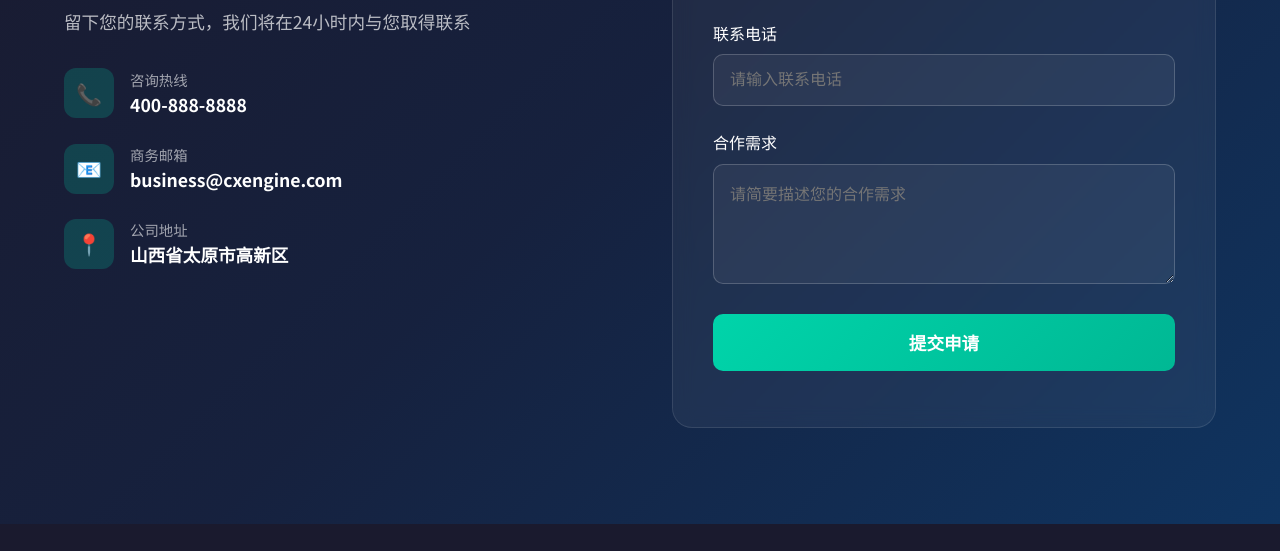
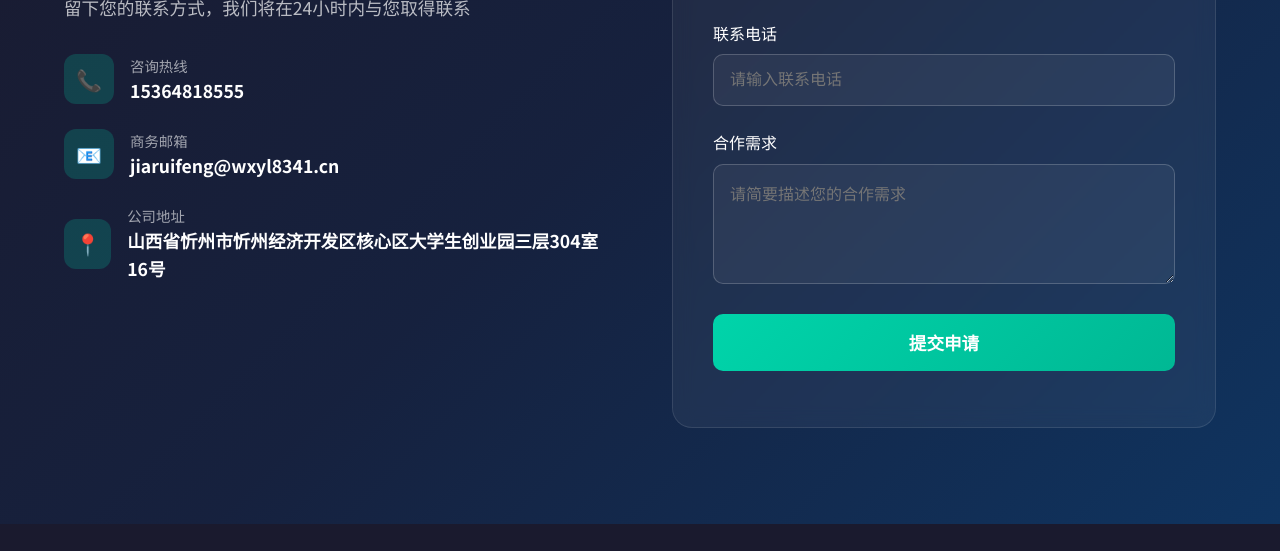
Before and after one commit to rayjia-8341/cxengine-website, a plain HTML site: page index.html in a window 1280 px wide. Shown: the part 3961-4512 px from the top of the page. Drawn offline with Linux system fonts and the light colour scheme.

Commit message:
update contact info

```diff
--- a/index.html
+++ b/index.html
@@ -843,21 +843,21 @@
             <div class="contact-item-icon">📞</div>
             <div class="contact-item-text">
               <span>咨询热线</span>
-              <strong>400-888-8888</strong>
+              <strong>15364818555</strong>
             </div>
           </div>
           <div class="contact-item">
             <div class="contact-item-icon">📧</div>
             <div class="contact-item-text">
               <span>商务邮箱</span>
-              <strong>business@cxengine.com</strong>
+              <strong>jiaruifeng@wxyl8341.cn</strong>
             </div>
           </div>
           <div class="contact-item">
             <div class="contact-item-icon">📍</div>
             <div class="contact-item-text">
               <span>公司地址</span>
-              <strong>山西省太原市高新区</strong>
+              <strong>山西省忻州市忻州经济开发区核心区大学生创业园三层304室16号</strong>
             </div>
           </div>
         </div>
```
